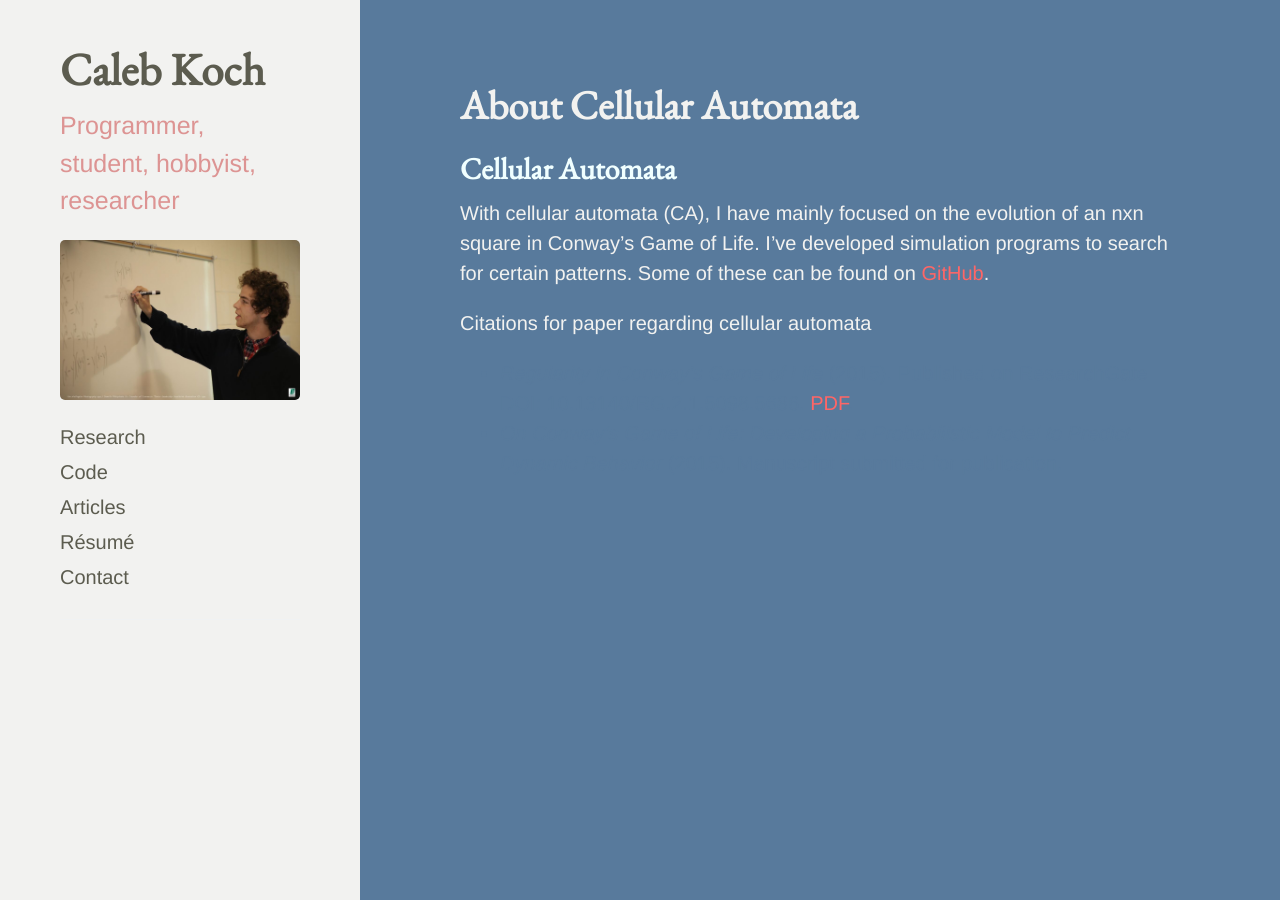
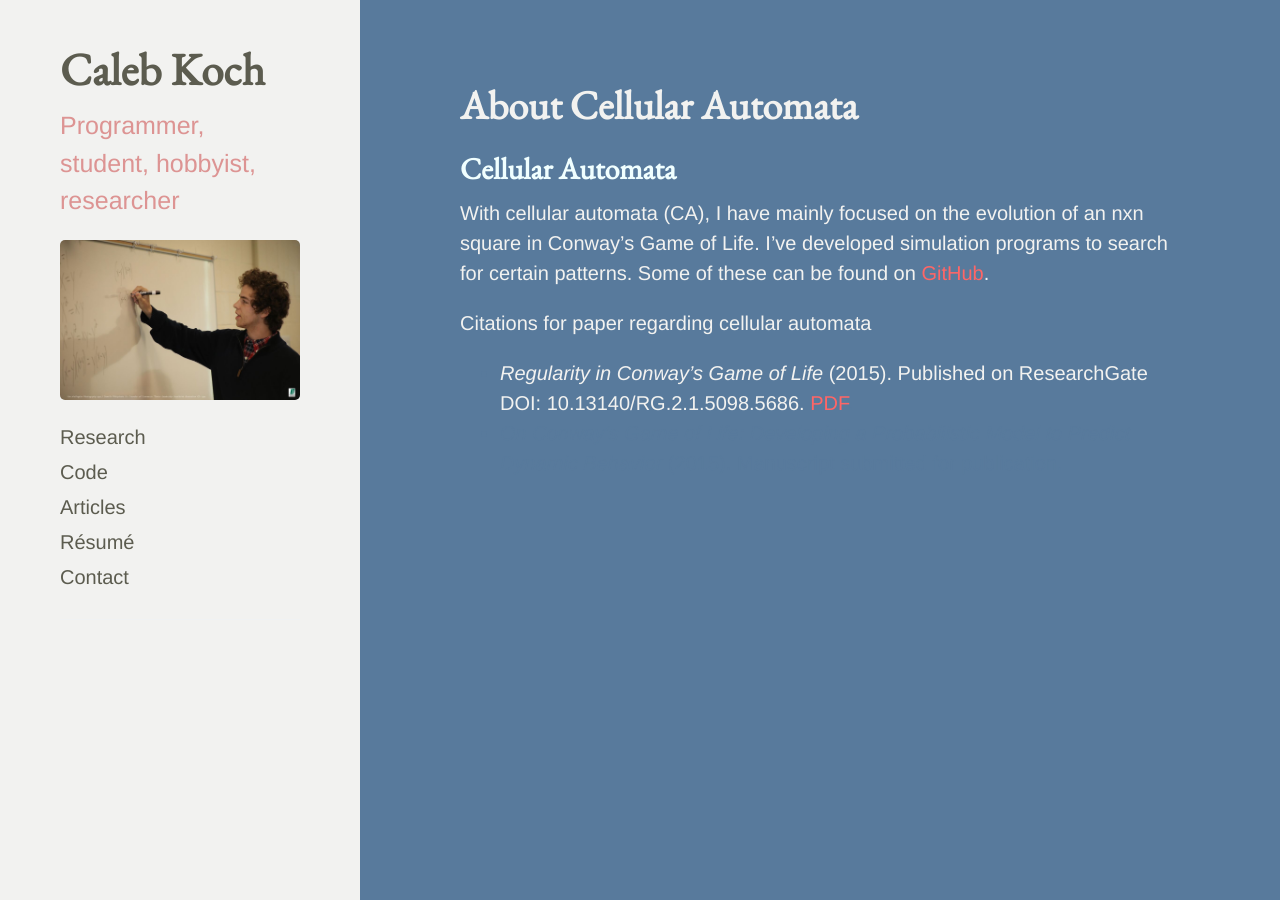
Before and after one commit to cakoch10/cakoch10.github.io, a Jekyll site: the page built from automata.md, in a window 1280 px wide. Built offline with Jekyll 4.4.1, drawn with Linux system fonts in a browser that asks for light colours; Markdown is read by kramdown in place of the engine named in the settings.

Commit message:
Update automata.md

```diff
--- a/automata.md
+++ b/automata.md
@@ -12,5 +12,5 @@ With cellular automata (CA), I have mainly focused on the evolution of an nxn sq
 Citations for paper regarding cellular automata
 </span>
 
-- *Regularity in Conway's Game of Life* (2015). Published on ResearchGate DOI: 10.13140/RG.2.1.5098.5686. [PDF](https://www.researchgate.net/profile/Caleb_Koch/publication/282706116_Regularity_in_Conway%27s_Game_of_Life/links/561993bf08ae78721f9d02a3.pdf?origin=publication_detail&ev=pub_int_prw_xdl&msrp=Y8k3geMxjxZV6iYic468wKpGVfDF0PYoGYsvJLNvbONUBHrabgfZ2UsvhLavU5xsqCFxDvoZHvEY_yiGPsAQPw.i4RiymKLC0jMfPULrD8YJqgubuvjwYFaLWEgmlaDeZ47mb2UF2ldgkbpXipS2Lbu_mXfS19WNKuB5RKatd0V7w.KGD-Afw1yXtRl-o6QgAUIKEdKzkx05fHMqeq4hbSbAgjsuP1e9gLkFnErbWKCa2zZjWVxagbAWCSnPWZvLwSXA).
+- <span style="color:#f2f2f0">*Regularity in Conway's Game of Life* (2015). Published on ResearchGate DOI: 10.13140/RG.2.1.5098.5686. [PDF](https://www.researchgate.net/profile/Caleb_Koch/publication/282706116_Regularity_in_Conway%27s_Game_of_Life/links/561993bf08ae78721f9d02a3.pdf?origin=publication_detail&ev=pub_int_prw_xdl&msrp=Y8k3geMxjxZV6iYic468wKpGVfDF0PYoGYsvJLNvbONUBHrabgfZ2UsvhLavU5xsqCFxDvoZHvEY_yiGPsAQPw.i4RiymKLC0jMfPULrD8YJqgubuvjwYFaLWEgmlaDeZ47mb2UF2ldgkbpXipS2Lbu_mXfS19WNKuB5RKatd0V7w.KGD-Afw1yXtRl-o6QgAUIKEdKzkx05fHMqeq4hbSbAgjsuP1e9gLkFnErbWKCa2zZjWVxagbAWCSnPWZvLwSXA)</span>.
 - *On Conway's Game of Life: Developing a Probabilistic Model to Predict Dynamic Behavior* (2015). Manuscript submitted for publication.
```
